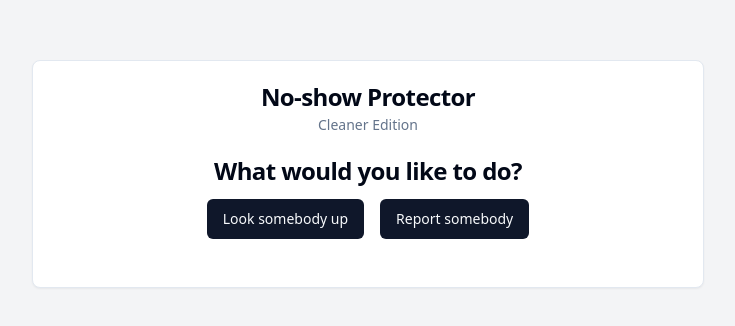
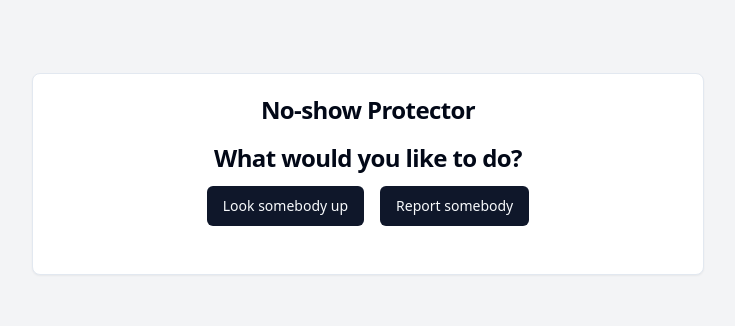
Before and after one commit to GPT-Engineer-App/clean-slate-checker, a React (Vite) app: page / in a window 1280 px wide. Shown: the part 226-552 px from the top of the page, without its empty margins (272-1007 px from the left). Built offline with nearby package versions, Linux system fonts and the light colour scheme.

Commit message:
Remove 'Cleaner Edition' label
This commit removes the 'Cleaner Edition' label from the card description in the Index component.
[skip gpt_engineer]

```diff
--- a/src/pages/Index.jsx
+++ b/src/pages/Index.jsx
@@ -28,7 +28,6 @@ const Index = () => {
       <Card className="w-full max-w-2xl">
         <CardHeader>
           <CardTitle className="text-center">No-show Protector</CardTitle>
-          <CardDescription className="text-center">Cleaner Edition</CardDescription>
         </CardHeader>
         <CardContent>
           {renderContent()}
```
